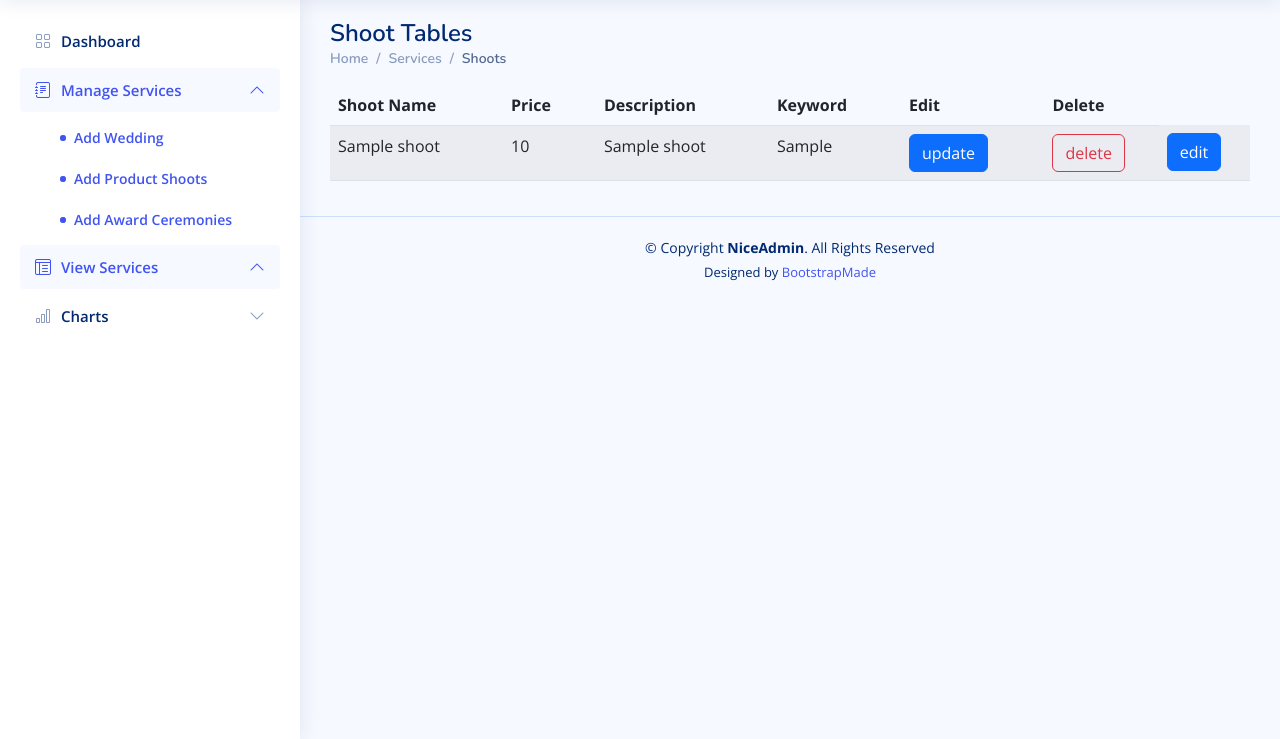
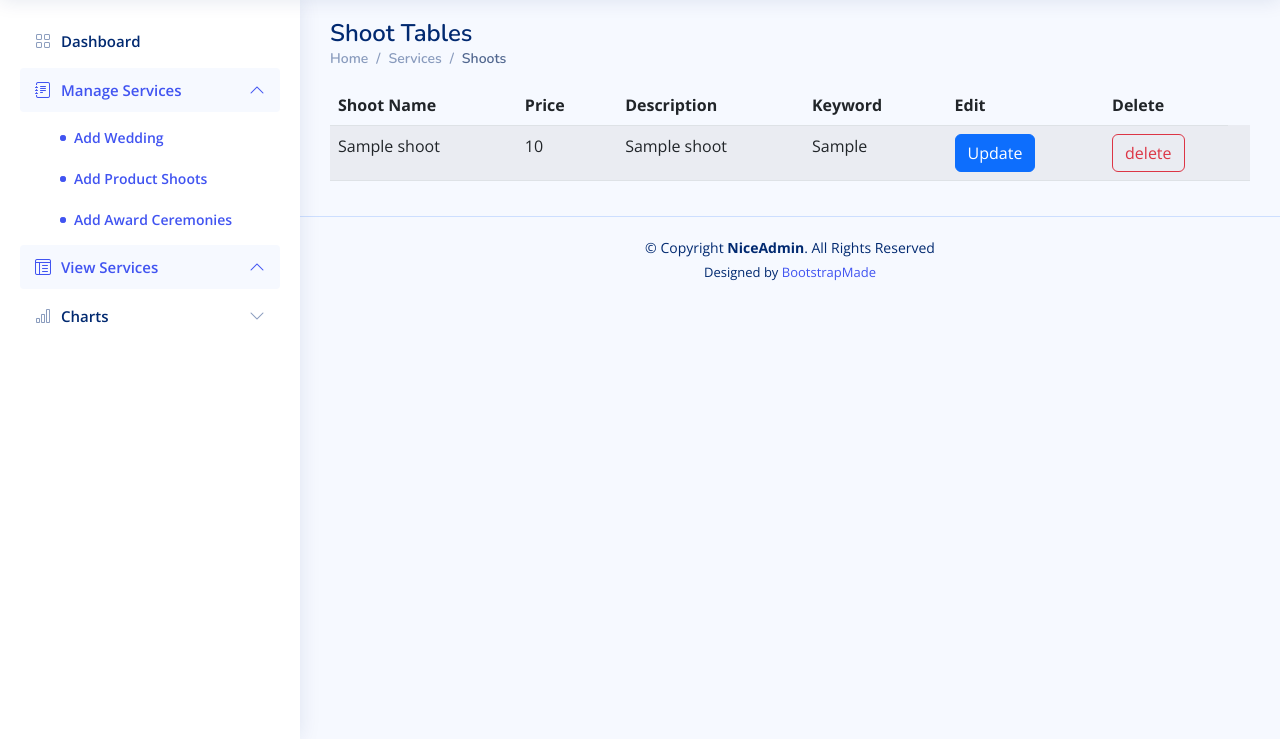
Before and after one commit to BrightAugustt/Yesido, a PHP site: page /Admin/view_products.php in a window 1280 px wide. Shown: the part 61-800 px from the top of the page. Run offline with PHP 8.4, Linux system fonts and the light colour scheme; the visitor is signed in with stand-in values (Sample User, id 1); tables that the repository leaves empty hold one stand-in row (values such as "Sample post"); data that the repository does not hold is empty; some libraries are stand-ins or nearby versions.

Commit message:
done with shoots adds, edits and delete

```diff
--- a/Admin/view_products.php
+++ b/Admin/view_products.php
@@ -428,15 +428,13 @@ include("../controllers/shoot_controller.php");
                           echo "<td>".$shoot[$i]['shoot_key']."<td>";
 
                           // Edit & Delete form
-                          echo "<th><form action='../actions/updateshoots.php'  method='POST'>
-                          <input type = 'submit' value='update' name='updateshoot' class='btn btn-primary' data-toggle='modal' data-target='#exampleModal'>
-                          <input type='hidden' name='shoot_id' value='".$shoot[$i]['shoot_id']. "'></form><th>";
-                          echo "<th><form action='delete_shoot.php'  method='POST'>
+                          echo "<th><button type='button' class='btn btn-primary' data-toggle='modal' data-target='#exampleModal'>
+                          Update
+                        </button><th>";
+                          echo "<th><form action='../actions/deleteshoots.php'  method='POST'>
                           <input type = 'submit' value='delete' name='delete' class='btn btn-outline-danger'>
                           <input type='hidden' name='shoot_id' value='".$shoot[$i]['shoot_id']. "'></form><th>";
-                          echo "<button type='button' class='btn btn-primary' data-toggle='modal' data-target='#exampleModal'>
-                          edit
-                        </button>";
+
                           echo "<tr>";
                          echo
                          "<div class='modal fade' id='exampleModal' tabindex='-1' role='dialog' aria-labelledby='exampleModalLabel' aria-hidden='true'>
@@ -455,39 +453,39 @@ include("../controllers/shoot_controller.php");
                                  </div>
                                  <div class='form-group'>
                                    <label for='recipient-name' class='col-form-label'>Shoot Name:</label>
-                                   <input type='text' class='form-control' id='shoot_name' placeholder= '".$shoot[$i]['shoot_name']."'>
-                                   <input type='hidden' name='cat_id'  value= '".$shoot[$i]['shoot_id']."'>
+                                   <input type='text' class='form-control' id='shoot_name' name='shoot_name' required placeholder= '".$shoot[$i]['shoot_name']."'>
+                                   <input type='hidden' name='shoot_id'  value= '".$shoot[$i]['shoot_id']."'>
                                  </div>
 
                                  <div class='form-group'>
                                    <label for='recipient-name' class='col-form-label'>Shoot Price:</label>
-                                   <input type='text' class='form-control' id='shoot_price' placeholder= '".$shoot[$i]['shoot_price']."'>
+                                   <input type='text' class='form-control' id='shoot_price' name='shoot_price' required placeholder= '".$shoot[$i]['shoot_price']."'>
                                    <input type='hidden' name='shoot_id'  value= '".$shoot[$i]['shoot_id']."'>
                                  </div>
 
                                  <div class='form-group'>
                                    <label for='recipient-name' class='col-form-label'>Shoot Label:</label>
-                                   <input type='text' class='form-control' id='shoot_label' placeholder= '".$shoot[$i]['shoot_label']."'>
+                                   <input type='text' class='form-control' id='shoot_label' name='shoot_label' required placeholder= '".$shoot[$i]['shoot_label']."'>
                                    <input type='hidden' name='shoot_id'  value= '".$shoot[$i]['shoot_id']."'>
                                  </div>
 
                                  <div class='form-group'>
                                    <label for='recipient-name' class='col-form-label'>Shoot Key:</label>
-                                   <input type='text' class='form-control' id='shoot_key' placeholder= '".$shoot[$i]['shoot_key']."'>
+                                   <input type='text' class='form-control' id='shoot_key' name='shoot_key'  required placeholder= '".$shoot[$i]['shoot_key']."'>
                                    <input type='hidden' name='shoot_id'  value= '".$shoot[$i]['shoot_id']."'>
                                  </div>
-                                 <?php
-                                   }
-                                   displayproductCtr();
-                                 ?>
+
+                                 <div class='modal-footer'>
+                                 <button type='button' class='btn btn-secondary' data-dismiss='modal'>Cancel</button>
+                                 <input type = 'submit' value='update' name='updateshoot' class='btn btn-primary''>
+                                 <input type='hidden' name='shoot_id' value='".$shoot[$i]['shoot_id']."'>
+                               </div>
                                </form>
-                             </div>
-                             <div class='modal-footer'>
-                               <button type='button' class='btn btn-secondary' data-dismiss='modal'>Cancel</button>
-                               <button type='button' class='btn btn-primary' name='updateshoot'>Save Changes</button>
-                             </div>
-                           </div>
-                         </div>
+
+                         <?php
+                            }
+                            displayproductCtr();
+                        ?>
 
                        </div>";
 
@@ -498,55 +496,12 @@ include("../controllers/shoot_controller.php");
                 </tbody>
 
 </table>
-<!-- Button trigger modal -->
-<!-- <button type="button" class="btn btn-primary" data-toggle="modal" data-target="#exampleModal">
-  Launch demo modal
-</button> -->
 
-<!-- Modal -->
 
-<!-- <div class="modal fade" id="exampleModal" tabindex="-1" role="dialog" aria-labelledby="exampleModalLabel" aria-hidden="true">
-  <div class="modal-dialog" role="document">
-    <div class="modal-content">
-      <div class="modal-header">
-        <h5 class="modal-title" id="exampleModalLabel">Shoot Edit</h5>
-        <button type="button" class="close" data-dismiss="modal" aria-label="Close">
-          <span aria-hidden="true">&times;</span>
-        </button>
-      </div>
-      <div class="modal-body">
-        <form action="../actions/updateshoots.php" method="POST">
-        <?php
-           $shoot_id = $_POST['shoot_id'];
-           $shoot=selectoneshoot_ctr($shoot_id);
-
-        ?>
-           <div class="formgroup">
-              <input type="hidden" name="shoot_id" value=" <?php echo $shoot['shoot_id']?> ">
-          </div>
-          <div class="form-group">
-            <label for="recipient-name" class="col-form-label">Shoot Name:</label>
-            <input type="text" class="form-control" id="shoot_id" value="<?php echo $shoot['shoot_name']?>">
-            <input type="hidden" name="cat_id" value=" <?php  echo $shoot['shoot_name']; ?> ">
-          </div>
-          <div class="form-group">
-            <label for="message-text" class="col-form-label">Message:</label>
-            <textarea class="form-control" id="message-text"></textarea>
-          </div>
           <?php
             }
             displayproductCtr();
           ?>
-        </form>
-      </div>
-      <div class="modal-footer">
-        <button type="button" class="btn btn-secondary" data-dismiss="modal">Close</button>
-        <button type="button" class="btn btn-primary">Send message</button>
-      </div>
-    </div>
-  </div>
-
-</div> -->
 
 <script>
   $('#myModal').on('shown.bs.modal', function () {
--- a/classes/shoot_class.php
+++ b/classes/shoot_class.php
@@ -59,7 +59,7 @@ class shoot_class extends db_connection
 		// Write query
 		$sql =  "DELETE FROM `shoots` WHERE `shoot_id` = '$shoot_id'";
 		// Return
-		return $this->db_fetch_all($sql);
+		return $this->db_query($sql);
 	}
 
 
--- a/classes/wedding_class.php
+++ b/classes/wedding_class.php
@@ -59,7 +59,7 @@ class wedding_class extends db_connection
 		// Write query
 		$sql =  "DELETE FROM `wedding` WHERE `wedding_id` = '$wedding_id'";
 		// Return
-		return $this->db_fetch_all($sql);
+		return $this->db_query($sql);
 	}
 
 
```
